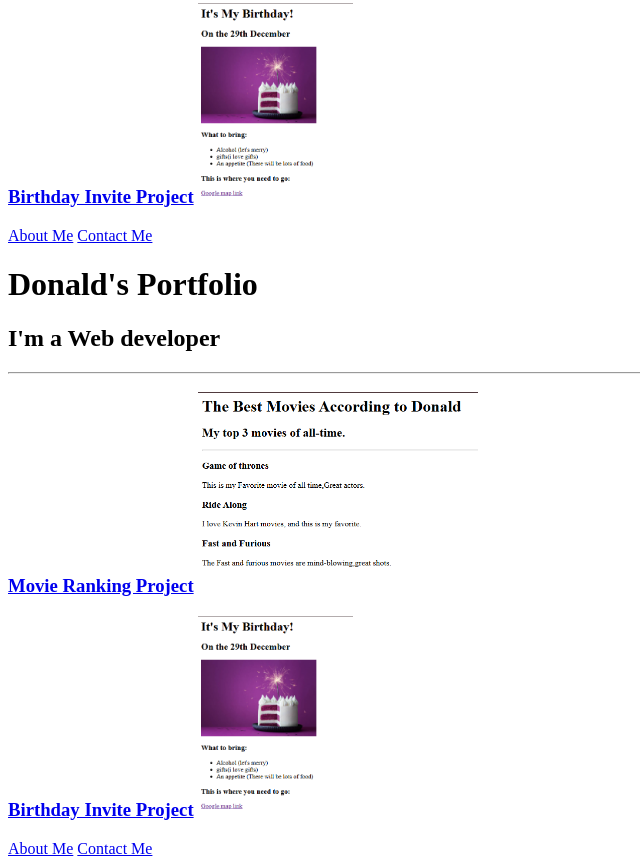
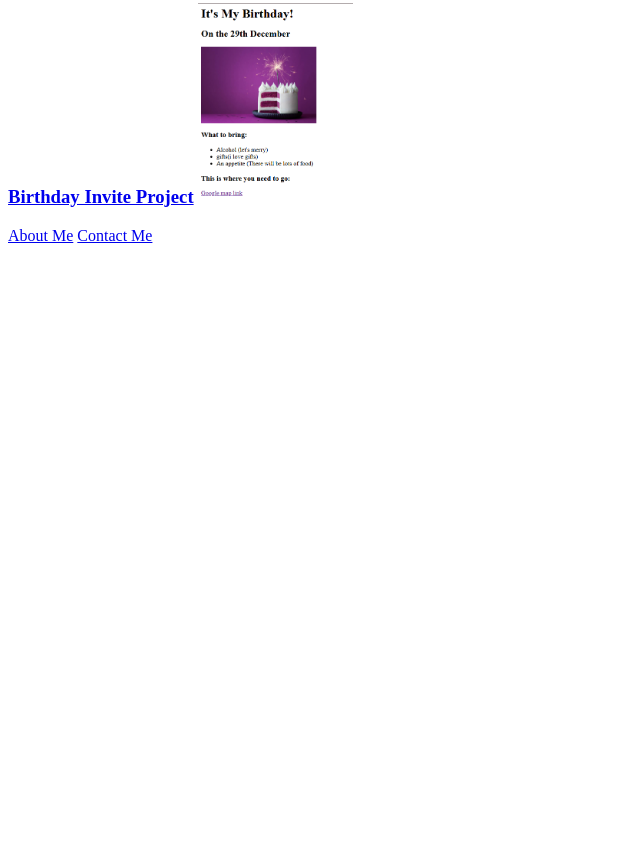
Before and after one commit to Savage017/My-very-first-Portfolio, a plain HTML site: page index.html in a window 1280 px wide. Shown: the part 368-1234 px from the top of the page, without its empty margins (0-640 px from the left). After the commit the page ends 800 px from the top, so only its background shows below. Drawn offline with Linux system fonts and the light colour scheme.

Commit message:
fixed index.html

```diff
--- a/index.html
+++ b/index.html
@@ -30,35 +30,3 @@
 
 </body>
 </html>
-<!DOCTYPE html>
-<html lang="en">
-<head>
-    <meta charset="UTF-8">
-    <meta name="viewport" content="width=device-width, initial-scale=1.0">
-    <title>MY UDEMY PORTFOLIO</title>
-</head>
-<body>
-    <h1>Donald's Portfolio</h1>
-      <h2>I'm a Web developer</h2>
-
- <hr>
-
-   <h3><a href="./public/movie-ranking.html">Movie Ranking Project</a>
-       <img src="assets/images/movie-ranking2.png" alt="Movie Ranking Project" height="200"></h3>
-
-
-    <h3><a href="./public/birthday-invite.html">Birthday Invite Project</a>
-        <img src="assets/images/birthday-invite2.png" alt="Birthday Invite Project" height="200"></h3>
-
-
-     <a href="./public/about.html">About Me</a>
-       <a href="./public/contact.html">Contact Me</a>
-
-
-
-
-
-
-
-</body>
-</html>
```
